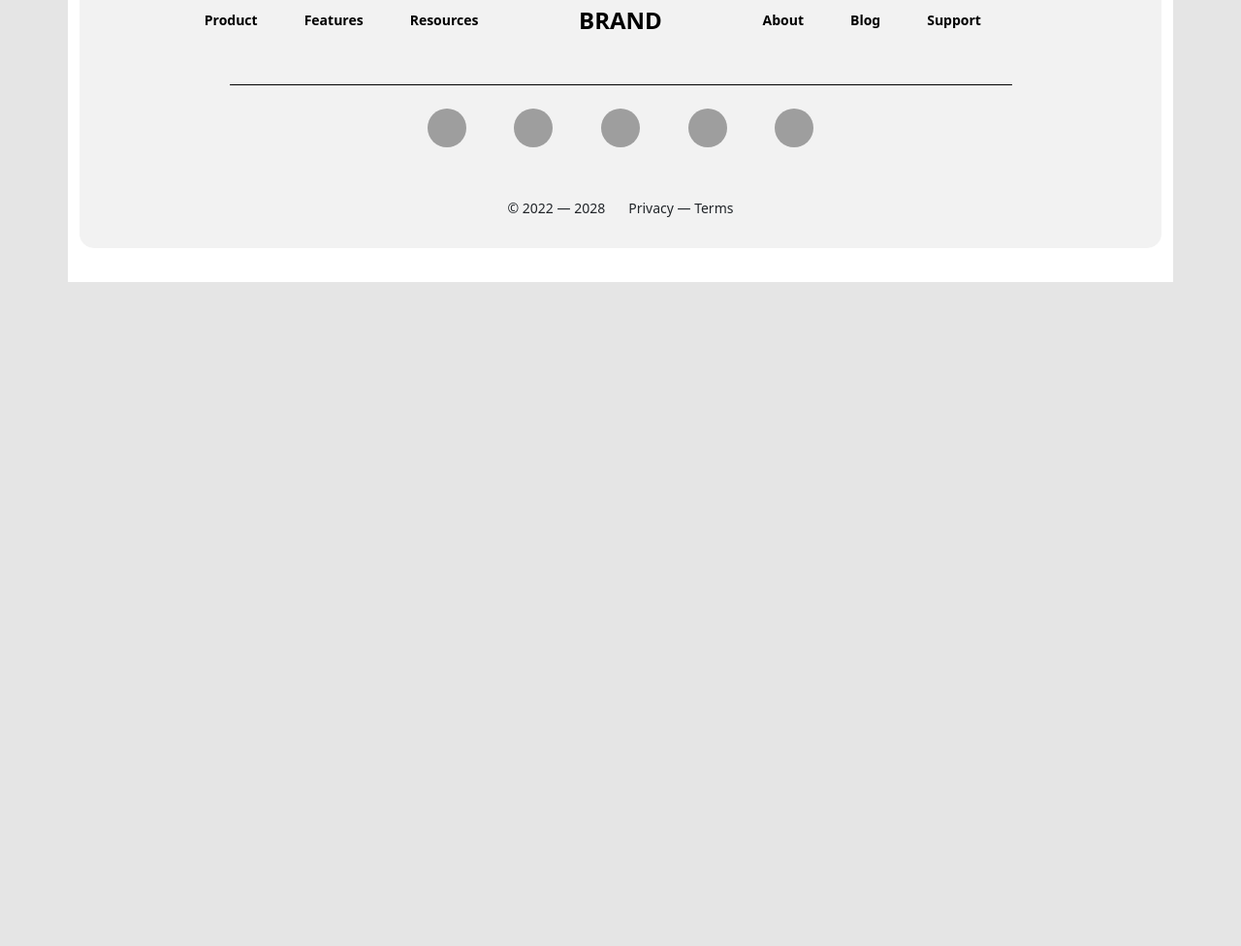
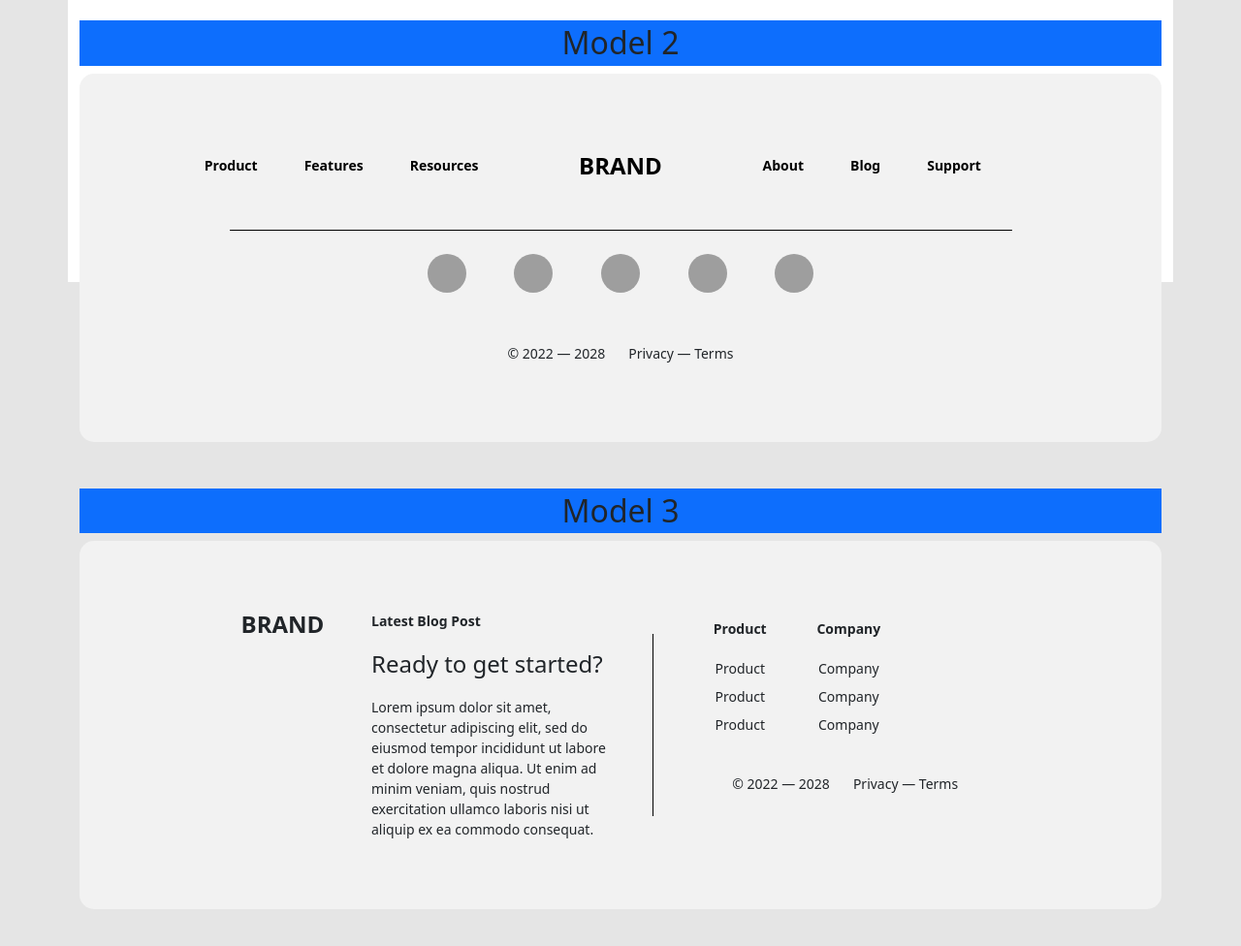
Before and after one commit to HyperClouds-ir/HC-Web-Modules, a plain HTML site: page Modules/Footer/index.html in a window 1280 px wide. Shown: the part 509-1485 px from the top of the page at 97% size. Before the commit the page ends 813 px from the top, so only its background shows below. Drawn offline with nearby package versions, Linux system fonts and the light colour scheme; grey boxes are pictures that could not be loaded.

Commit message:
Footer add model 3

```diff
--- a/Modules/Footer/index.html
+++ b/Modules/Footer/index.html
@@ -139,6 +139,55 @@
                 </div>
             </div>
 
+            <!-- -- FOOTER 3 -- -->
+            <h2 class="text-center mt-5 bg-primary py-1">Model 3</h2>
+            <div class="hc-footer d-flex flex-column justify-content-center align-items-center">
+                <div class="w-75 row">
+                    <div class="col-md-6">
+                        <div class="row">
+                            <div class="col-xl-4 col-12">
+                                <h3 class="hc-fs-paragraph1 fw-bold">BRAND</h3>
+                            </div>
+                            <div class="col-xl-8 col-12 d-flex flex-column">
+                                <span class="hc-fs-span2 fw-bold">Latest Blog Post</span>
+                                <p class="hc-fs-paragraph1 my-3">Ready to get started?</p>
+                                <span class="hc-fs-span2">Lorem ipsum dolor sit amet, consectetur adipiscing
+                                    elit, sed do eiusmod tempor incididunt ut labore et dolore magna aliqua. Ut enim ad
+                                    minim veniam, quis nostrud exercitation ullamco laboris nisi ut aliquip ex ea
+                                    commodo consequat.</span>
+                            </div>
+                        </div>
+                    </div>
+                    <div class="col-md-1 my-4 d-flex justify-content-center align-items-center">
+                        <div class="border-end h-100 border-black"></div>
+                    </div>
+                    <div class="col-md-5">
+                        <div class="row">
+                            <div
+                                class="col-lg-4 col-6 my-2 d-flex flex-column justify-content-start align-items-center">
+                                <span class="hc-fs-span2 fw-bold mb-3">Product</span>
+                                <span class="hc-fs-span2 my-1 hc-menuItem">Product</span>
+                                <span class="hc-fs-span2 my-1 hc-menuItem">Product</span>
+                                <span class="hc-fs-span2 my-1 hc-menuItem">Product</span>
+                            </div>
+                            <div
+                                class="col-lg-4 col-6 my-2 d-flex flex-column justify-content-start align-items-center">
+                                <span class="hc-fs-span2 fw-bold mb-3">Company</span>
+                                <span class="hc-fs-span2 my-1 hc-menuItem">Company</span>
+                                <span class="hc-fs-span2 my-1 hc-menuItem">Company</span>
+                                <span class="hc-fs-span2 my-1 hc-menuItem">Company</span>
+                            </div>
+                        </div>
+                        <div class="row">
+                            <div class="d-flex ps-5 mt-4">
+                                <span class="hc-fs-span2 my-1 text-center me-4">© 2022 — 2028</span>
+                                <span class="hc-fs-span2 my-1 text-center">Privacy — Terms</span>
+                            </div>
+                        </div>
+                    </div>
+                </div>
+            </div>
+
         </div>
     </div>
 
--- a/Modules/Footer/style.css
+++ b/Modules/Footer/style.css
@@ -14,7 +14,7 @@ body, html {
 /* Footer */
 .hc-footer {
     width: 100%;
-    height: 280px;
+    height: 380px;
     background-color: #F2F2F2;
     border-radius: 15px;
     padding: 20px;
```
